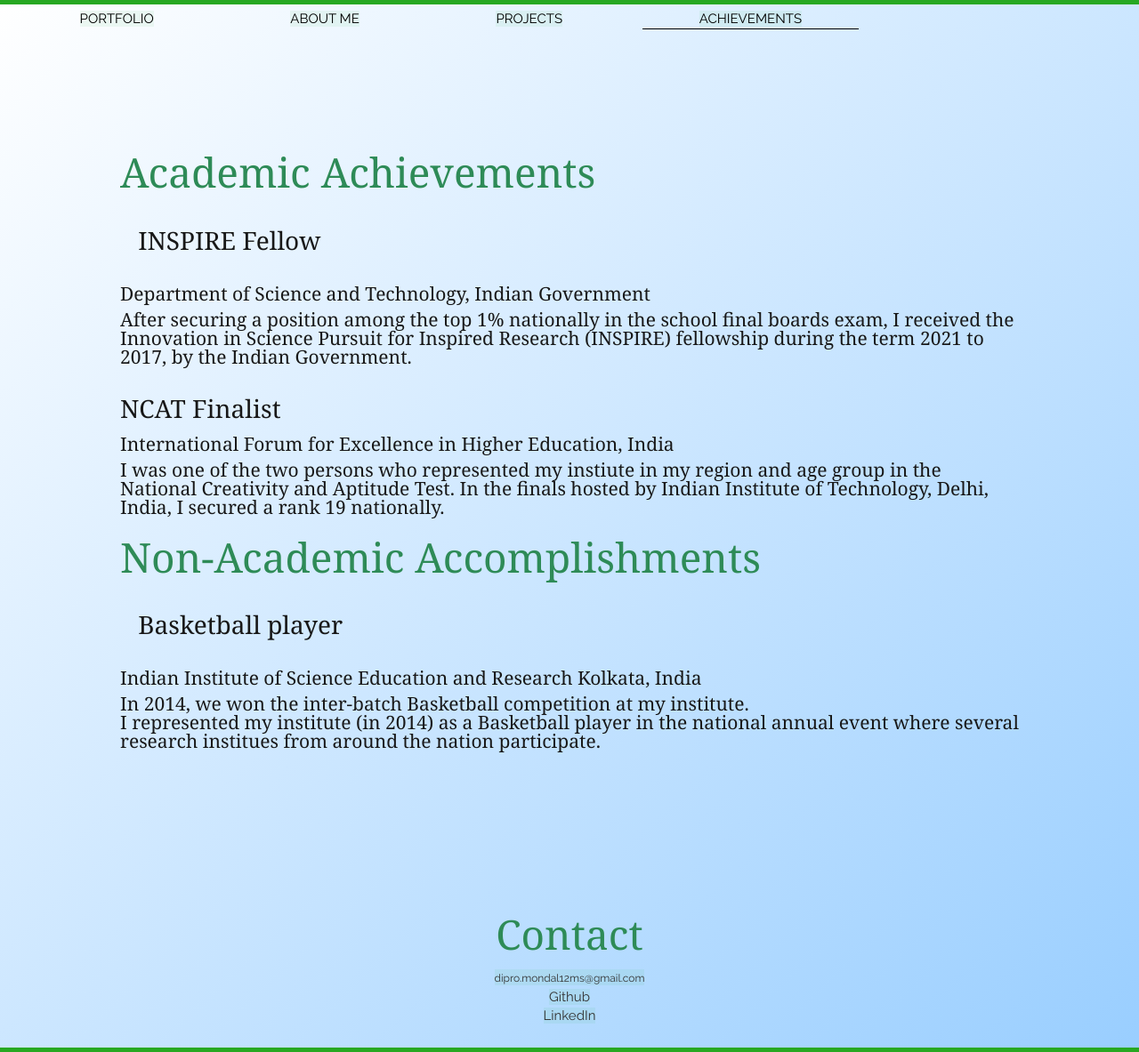
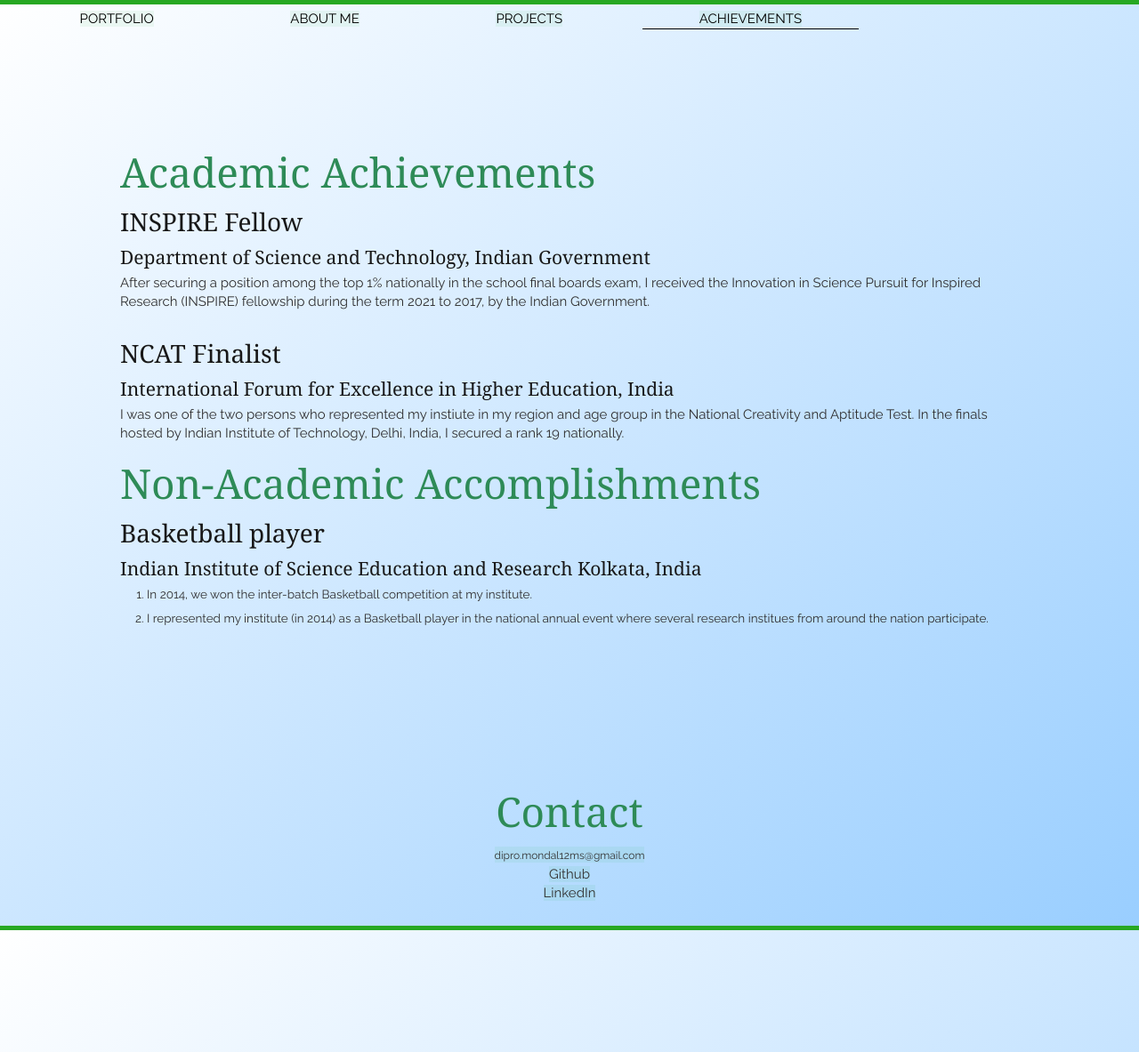
Before and after one commit to kuntala-c/kuntala-c.github.io, a Jekyll site: the page achievements.html, which Jekyll copies as it is, in a window 1280 px wide. Shown: the whole page at 89% size. Built offline with Jekyll 4.4.1, drawn with Linux system fonts in a browser that asks for light colours.

Commit message:
Committed

```diff
--- a/achievements.html
+++ b/achievements.html
@@ -35,7 +35,7 @@
                             <ul>
 								<h1>Academic Achievements</h1>
 								<li><h3 class ="Achieve">INSPIRE Fellow</h3>
-									<h4>Department of Science and Technology, Indian Government<h4>
+									<h4>Department of Science and Technology, Indian Government</h4>
 									<p> After securing a position among the top 1% nationally in the school final boards exam, I received
 										the Innovation in Science Pursuit for Inspired Research (INSPIRE) fellowship during the term 2021 to
 										2017, by the Indian Government.
@@ -43,7 +43,7 @@
 									<br/>
 
 								<li><h3 class ="Achive">NCAT Finalist</h3>
-									<h4>International Forum for Excellence in Higher Education, India<h4>
+									<h4>International Forum for Excellence in Higher Education, India</h4>
 									<p> I was one of the two persons who represented my instiute in my region and age group in the National
 									Creativity and Aptitude Test. In the finals	hosted by Indian Institute of Technology, Delhi, India, I secured
 									a rank 19 nationally.
@@ -54,12 +54,13 @@
 							<ul>
 								<h1>Non-Academic Accomplishments</h1>
 								<li><h3 class ="Achieve">Basketball player</h3>
-									<h4>Indian Institute of Science Education and Research Kolkata, India<h4>
-									<p> In 2014, we won the inter-batch Basketball competition at my institute.
+									<h4>Indian Institute of Science Education and Research Kolkata, India</h4>
+									<ol>
+									<li><p> In 2014, we won the inter-batch Basketball competition at my institute.
 									</p>
 
 
-									<p> I represented my institute (in 2014) as a Basketball player in the national annual event where several research institues
+									<li><p> I represented my institute (in 2014) as a Basketball player in the national annual event where several research institues
 									from around the nation participate.
 									</p>
 
--- a/static/css/styles_mine.css
+++ b/static/css/styles_mine.css
@@ -15,7 +15,7 @@
   }
 
  .Achieve{
-	padding :2%;
+	padding :0;
  }
 
 /* Nav Styles */
```
Also changed, not shown: about.html (+6 -6 lines).
